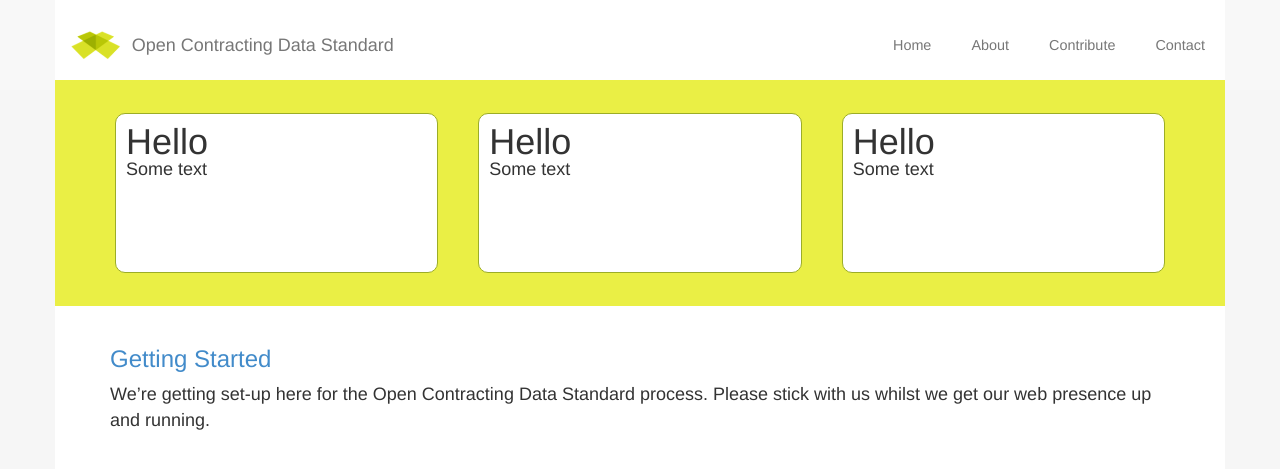
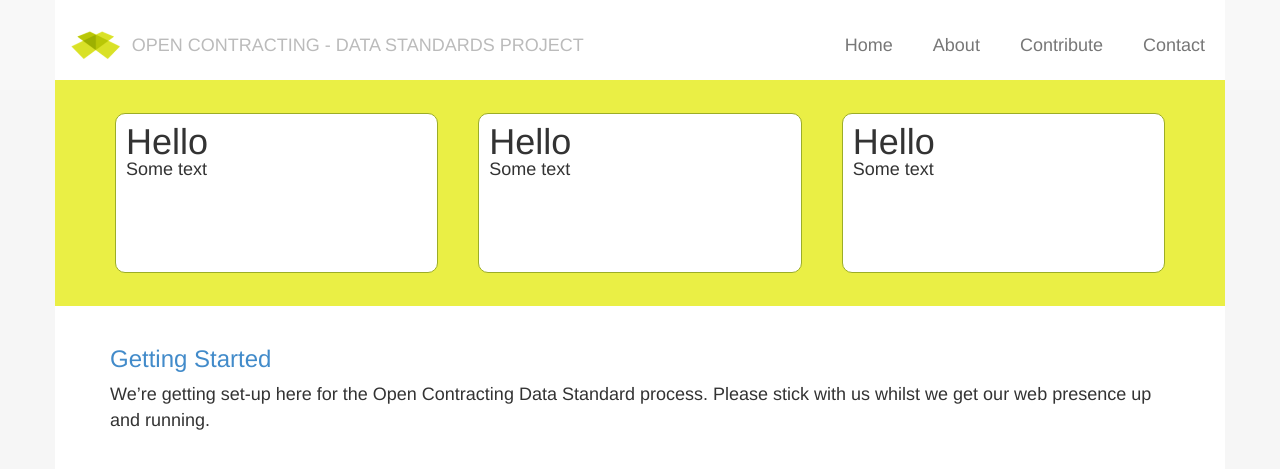
Before and after one commit to open-contracting/open-contracting.github.io, a Jekyll site: the page built from index.md, in a window 1280 px wide. Shown: the top 469 px of the page. Built offline with Jekyll 4.4.1, drawn with Linux system fonts in a browser that asks for light colours; nearby versions of some CDN libraries; Markdown is read by kramdown in place of the engine named in the settings.

Commit message:
Tweak homepage

```diff
--- a/_config.yml
+++ b/_config.yml
@@ -1,4 +1,4 @@
-name: Open Contracting Data Standard
+name: Open Contracting - Data Standards Project
 description: Updates from the development of an Open Contracting Data Standard
 markdown: redcarpet
 pygments: true
--- a/css/custom.css
+++ b/css/custom.css
@@ -1,7 +1,8 @@
 body {
-  font-size: 18px;
-  height: 100%;
-  background-color:#f6f6f6;
+    overflow: -moz-scrollbars-vertical;
+    font-size: 18px;
+    height: 100%;
+    background-color:#f6f6f6;
 }
 
 .container {
@@ -9,13 +10,25 @@ body {
     background: white;
 }
 
+.main {
+    margin-top: 70px;
+}
+
+/***********************************
+ * NAV
+ ***********************************/
+
 .navbar {
-    font-size: .8em;
     min-width: 420px;
 }
 
 .navbar-default {
     border-bottom: none;
+}
+
+.navbar-default .navbar-brand {
+    text-transform: uppercase;
+    color: #BBB;
 }
 
 .navbar > .container {
@@ -42,19 +55,10 @@ body {
 
 }
 
-.main {
-    margin-top: 70px;
-}
-
 .ident-logo {
     margin-top:10px;
     margin-right:10px;
 
-}
-
-#crmWebToEntityForm label {
-    display:inline;
-    font-weight:normal;
 }
 
 /***********************************
@@ -113,3 +117,12 @@ body {
     font-style: italic;
     color: #AAA;
 }
+
+/***********************************
+ * REGISTRATION FORM
+ ***********************************/
+
+#crmWebToEntityForm label {
+    display:inline;
+    font-weight:normal;
+}
```
